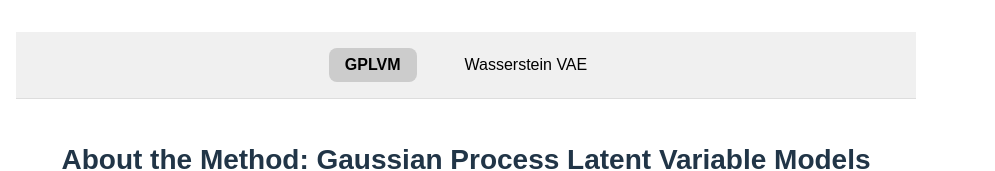
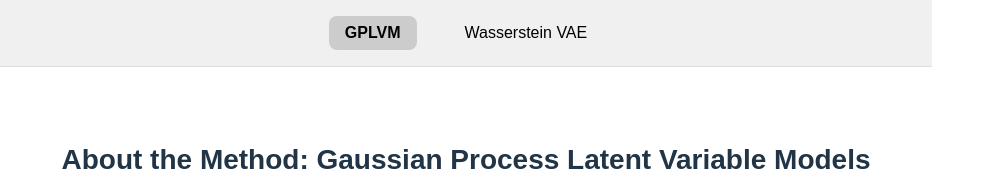
Before and after one commit to vec123/interactive_website, a React (Vite) app in the folder client/: page / in a window 1280 px wide. Shown: the top 171 px of the page, without its empty margins (0-995 px from the left). Built offline with nearby package versions, Linux system fonts and the light colour scheme.

Commit message:
update App

```diff
--- a/client/src/App.jsx
+++ b/client/src/App.jsx
@@ -9,29 +9,24 @@ export default function App() {
   const [activeTab, setActiveTab] = useState("GPLVM");
 
   return (
-    <main
-      style={{
-        display: "flex",
-        justifyContent: "center",
-        padding: "2rem 1rem",
-      }}
-    >
-      <div
+    <main>
+      {/* Navigation Bar */}
+      <nav
         style={{
           width: "100%",
-          maxWidth: "900px",
-          fontFamily: "Arial, sans-serif",
+          background: "#f0f0f0",
+          borderBottom: "1px solid #ddd",
         }}
       >
-        {/* Navigation Bar */}
-        <nav
+        <div
           style={{
+            maxWidth: "900px",
+            margin: "0 auto",
             display: "flex",
             justifyContent: "center",
             gap: "2rem",
             padding: "1rem",
-            background: "#f0f0f0",
-            borderBottom: "1px solid #ddd",
+            fontFamily: "Arial, sans-serif",
           }}
         >
           <button
@@ -58,10 +53,24 @@ export default function App() {
           >
             Wasserstein VAE
           </button>
-        </nav>
+        </div>
+      </nav>
 
-        {/* Content */}
-        <div>
+      {/* Main Content */}
+      <div
+        style={{
+          display: "flex",
+          justifyContent: "center",
+          padding: "2rem 1rem",
+        }}
+      >
+        <div
+          style={{
+            width: "100%",
+            maxWidth: "900px",
+            fontFamily: "Arial, sans-serif",
+          }}
+        >
           {activeTab === "GPLVM" && (
             <>
               <GPLVMMethodDescription />
```
